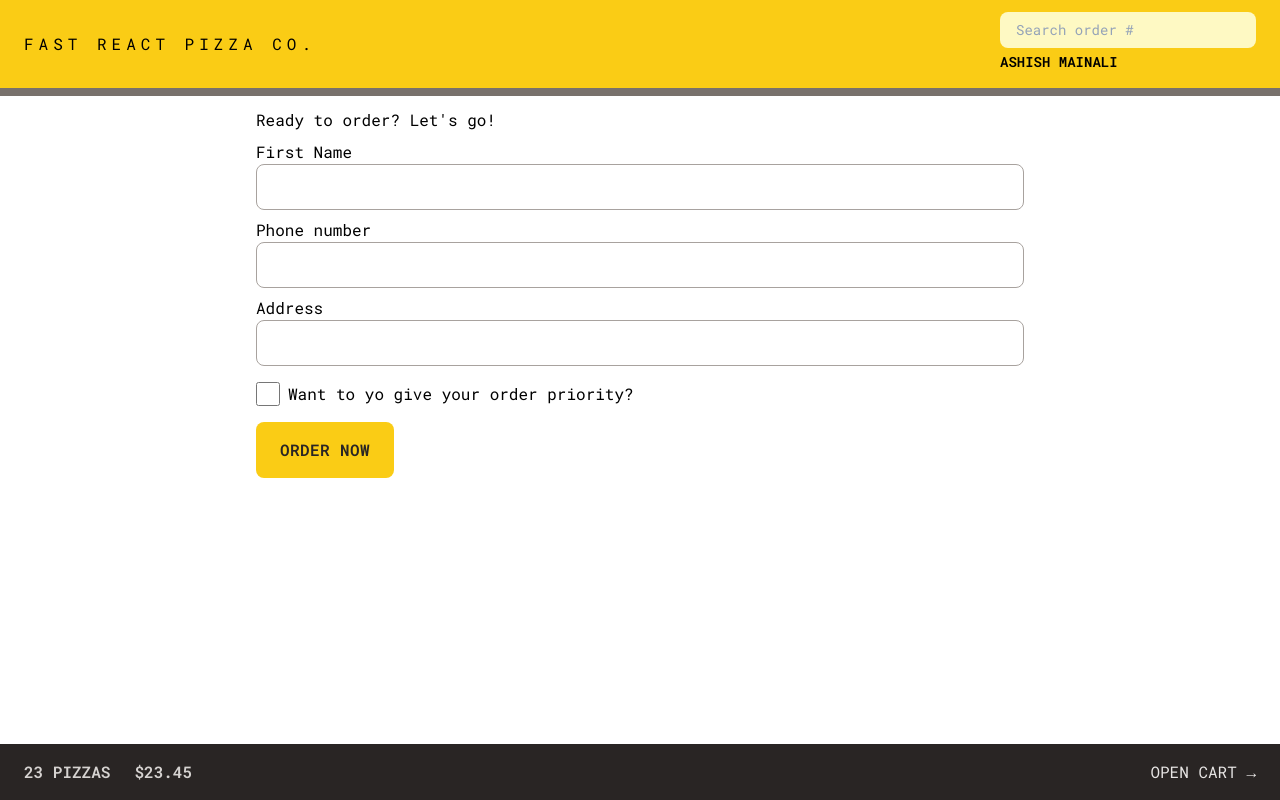
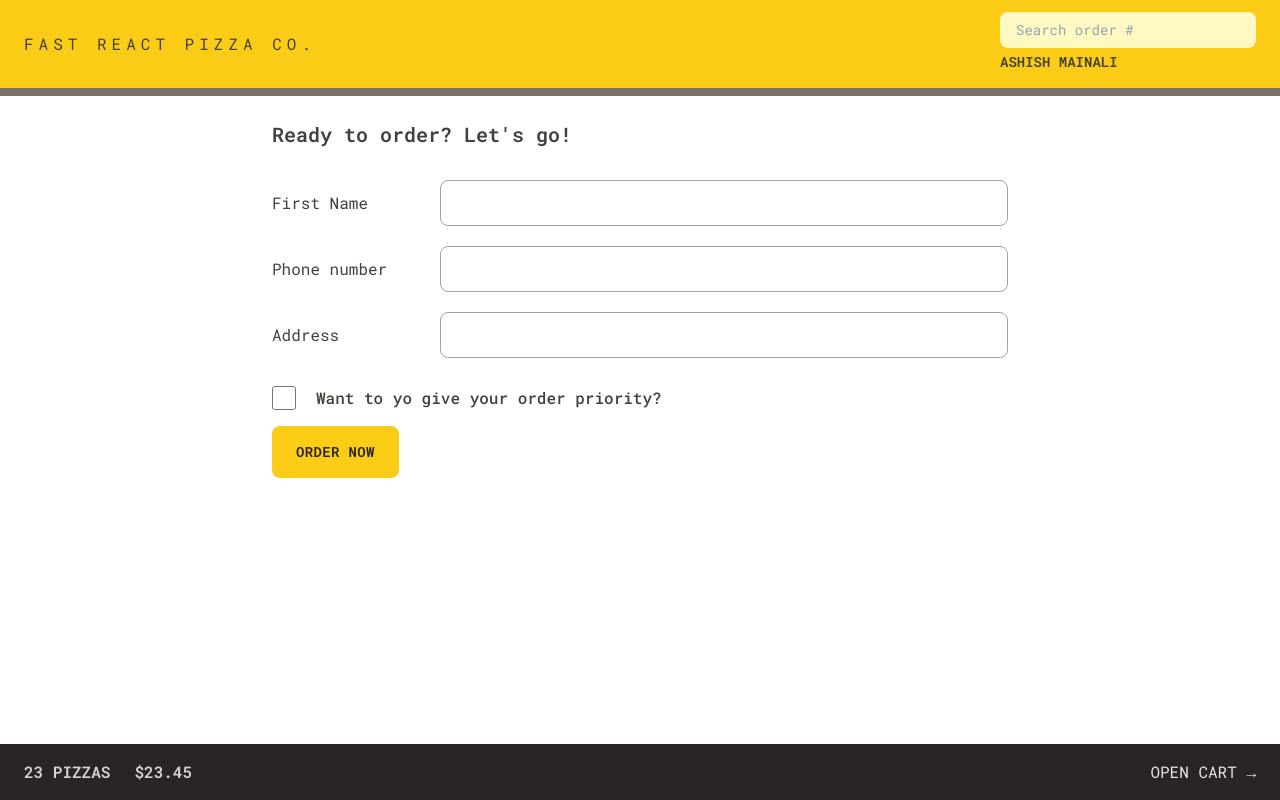
Before and after one commit to mainaliashish/pizza-order-app, a React (Vite) app: page /order/new in a window 1280 px wide. Built offline with nearby package versions, Linux system fonts and the light colour scheme.

Commit message:
update: - finish styling app pages

```diff
--- a/src/features/cart/Cart.jsx
+++ b/src/features/cart/Cart.jsx
@@ -42,7 +42,7 @@
         <Button type="primary" to="/order/new">
           Order pizzas
         </Button>
-        <button>Clear cart</button>
+        <Button type="secondary">Clear cart</Button>
       </div>
     </div>
   );
--- a/src/features/order/CreateOrder.jsx
+++ b/src/features/order/CreateOrder.jsx
@@ -41,32 +41,38 @@
   const cart = fakeCart;
 
   return (
-    <div className="mt-3">
-      <h2>Ready to order? Let's go!</h2>
+    <div className="px-4 py-6">
+      <h2 className="mb-8 text-xl font-semibold">Ready to order? Let's go!</h2>
 
       {/* <Form method="POST" action='/order/new'> */}
       <Form method="POST">
-        <div className="my-2">
-          <label>First Name</label>
-          <input type="text" name="customer" className="input" required />
-        </div>
-
-        <div className="my-2">
-          <label>Phone number</label>
-          <div>
-            <input type="tel" name="phone" className="input" required />
-          </div>
-          {formErrors?.phone && <p>{formErrors.phone}</p>}
-        </div>
-
-        <div className="my-2">
-          <label>Address</label>
-          <div>
-            <input type="text" name="address" className="input" required />
+        <div className="mb-5 flex flex-col gap-2 sm:flex-row sm:items-center">
+          <label className="sm:basis-40">First Name</label>
+          <div className="grow">
+            <input type="text" name="customer" className="input w-full" required />
           </div>
         </div>
 
-        <div className="flex items-center">
+        <div className="mb-5 flex flex-col gap-2 sm:flex-row sm:items-center">
+          <label className="sm:basis-40">Phone number</label>
+          <div className="grow">
+            <input type="tel" name="phone" className="input w-full" required />
+            {formErrors?.phone && (
+              <p className="mt-2 rounded-lg bg-red-100 p-2 text-xs text-red-800">
+                {formErrors.phone}
+              </p>
+            )}
+          </div>
+        </div>
+
+        <div className="mb-5 flex flex-col gap-2 sm:flex-row sm:items-center">
+          <label className="sm:basis-40">Address</label>
+          <div className="grow">
+            <input type="text" name="address" className="input w-full" required />
+          </div>
+        </div>
+
+        <div className="flex items-center gap-5">
           <input
             type="checkbox"
             name="priority"
@@ -75,7 +81,7 @@
             // value={withPriority}
             // onChange={(e) => setWithPriority(e.target.checked)}
           />
-          <label className="ml-2" htmlFor="priority">
+          <label className="font-medium" htmlFor="priority">
             Want to yo give your order priority?
           </label>
         </div>
--- a/src/features/order/Order.jsx
+++ b/src/features/order/Order.jsx
@@ -1,50 +1,60 @@
 // Test ID: IIDSAT
 import { useLoaderData } from "react-router-dom";
+import OrderItem from "./OrderItem";
 import { getOrder } from "../../services/apiRestaurant";
-import {
-  calcMinutesLeft,
-  formatCurrency,
-  formatDate,
-} from "../../utils/helpers";
+import { calcMinutesLeft, formatCurrency, formatDate } from "../../utils/helpers";
 
 function Order() {
   const order = useLoaderData();
   // Everyone can search for all orders, so for privacy reasons we're gonna gonna exclude names or address, these are only for the restaurant staff
-  const {
-    id,
-    status,
-    priority,
-    priorityPrice,
-    orderPrice,
-    estimatedDelivery,
-    cart,
-  } = order;
+  const { id, status, priority, priorityPrice, orderPrice, estimatedDelivery, cart } =
+    order;
   const deliveryIn = calcMinutesLeft(estimatedDelivery);
 
   return (
-    <div>
-      <div>
-        <h2>Status</h2>
+    <div className="space-y-8 px-4 py-6">
+      <div className="flex flex-wrap items-center justify-between gap-2">
+        <h2 className="text-xl font-semibold">Order # {id} Status</h2>
 
-        <div>
-          {priority && <span>Priority</span>}
-          <span>{status} order</span>
+        <div className="space-x-2">
+          {priority && (
+            <span className="rounded-2xl bg-red-600 px-3 py-1 text-sm font-semibold uppercase tracking-wide text-red-50">
+              Priority
+            </span>
+          )}
+          <span className="rounded-2xl bg-green-600 px-3 py-1 text-sm font-semibold uppercase tracking-wide text-green-50">
+            {status} order
+          </span>
         </div>
       </div>
 
-      <div>
-        <p>
+      <div className="flex flex-wrap items-center justify-between gap-2 bg-stone-200 px-6 py-5">
+        <p className="font-medium">
           {deliveryIn >= 0
             ? `Only ${calcMinutesLeft(estimatedDelivery)} minutes left 😃`
             : "Order should have arrived"}
         </p>
-        <p>(Estimated delivery: {formatDate(estimatedDelivery)})</p>
+        <p className="text-xs text-stone-700">
+          (Estimated delivery: {formatDate(estimatedDelivery)})
+        </p>
       </div>
 
-      <div>
-        <p>Price pizza: {formatCurrency(orderPrice)}</p>
-        {priority && <p>Price priority: {formatCurrency(priorityPrice)}</p>}
-        <p>To pay on delivery: {formatCurrency(orderPrice + priorityPrice)}</p>
+      <ul className="divide-y divide-stone-200 border-b border-t">
+        {cart && cart.map((item) => <OrderItem key={item.id} item={item} />)}
+      </ul>
+
+      <div className="space-y-2 bg-stone-200 px-6 py-5">
+        <p className="text-sm font-medium text-stone-600">
+          Price pizza: {formatCurrency(orderPrice)}
+        </p>
+        {priority && (
+          <p className="text-sm font-medium text-stone-600">
+            Price priority: {formatCurrency(priorityPrice)}
+          </p>
+        )}
+        <p className="text-sm font-bold text-stone-600">
+          To pay on delivery: {formatCurrency(orderPrice + priorityPrice)}
+        </p>
       </div>
     </div>
   );
--- a/src/features/order/OrderItem.jsx
+++ b/src/features/order/OrderItem.jsx
@@ -4,12 +4,12 @@
   const { quantity, name, totalPrice } = item;
 
   return (
-    <li>
-      <div>
+    <li className="bg-stone-100 px-4 py-3">
+      <div className="flex items-center justify-between gap-4 text-sm">
         <p>
-          <span>{quantity}&times;</span> {name}
+          <span className="font-bold">{quantity}&times;</span> {name}
         </p>
-        <p>{formatCurrency(totalPrice)}</p>
+        <p className="font-bold">{formatCurrency(totalPrice)}</p>
       </div>
     </li>
   );
--- a/src/index.css
+++ b/src/index.css
@@ -4,7 +4,7 @@
 
 @layer components {
   .input {
-    @apply w-full rounded-lg border border-stone-400 px-4 py-2 text-sm transition-all duration-300 placeholder:text-stone-400 focus:outline-none focus:ring focus:ring-yellow-400 sm:px-6 sm:py-4 md:px-6 md:py-3;
+    @apply rounded-lg border border-stone-400 px-4 py-2 text-sm transition-all duration-300 placeholder:text-stone-400 focus:outline-none focus:ring focus:ring-yellow-400 sm:px-6 sm:py-4 md:px-6 md:py-3;
   }
   .loader {
     width: 45px;
--- a/src/ui/Button.jsx
+++ b/src/ui/Button.jsx
@@ -3,9 +3,11 @@
 
 const Button = ({ children, disabled, to, type }) => {
   const base =
-    "inline-block rounded-lg bg-yellow-400  font-semibold uppercase tracking-wide text-stone-800 transition-colors duration-300 hover:bg-yellow-500 focus:bg-yellow-300 focus:outline-none focus:ring focus:ring-yellow-300 focus:ring-offset-1";
+    "inline-block text-sm rounded-lg bg-yellow-400 font-semibold uppercase tracking-wide text-stone-800 transition-colors duration-300 hover:bg-yellow-500 focus:bg-yellow-300 focus:outline-none focus:ring focus:ring-yellow-300 focus:ring-offset-1";
   const styles = {
     primary: base + " px-4 py-3 md:px-6 md:py-4",
+    secondary:
+      "text-sm inline-block rounded-lg border-2 border-stone-300 font-semibold uppercase tracking-wide text-stone-400 transition-colors duration-300 hover:bg-stone-300 hover:text-stone-800 focus:bg-stone-300 focus:text-stone-800 focus:outline-none focus:ring focus:ring-stone-200 focus:ring-offset-2 disabled:cursor-not-allowed px-4 py-2.5 md:px-6 md:py-3.5",
     small: base + " px-4 py-2 md:px-5 md:py-2.5 text-xs",
   };
   if (to)
```
Also changed, not shown: index.html (+4 -0 lines).
